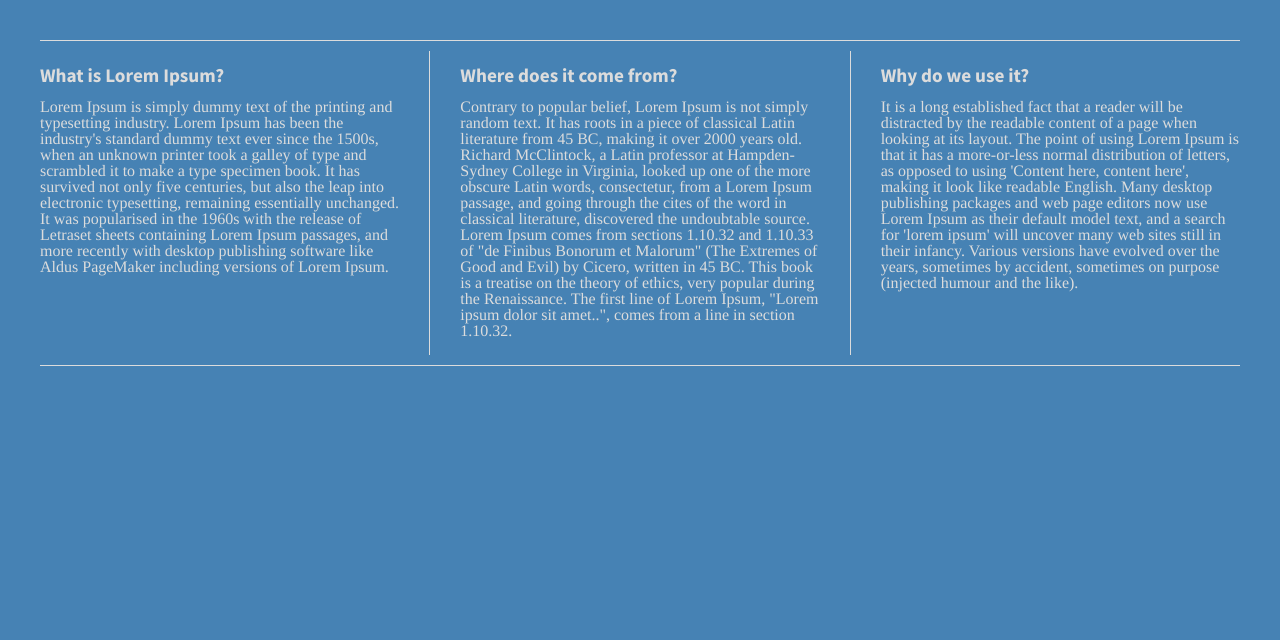
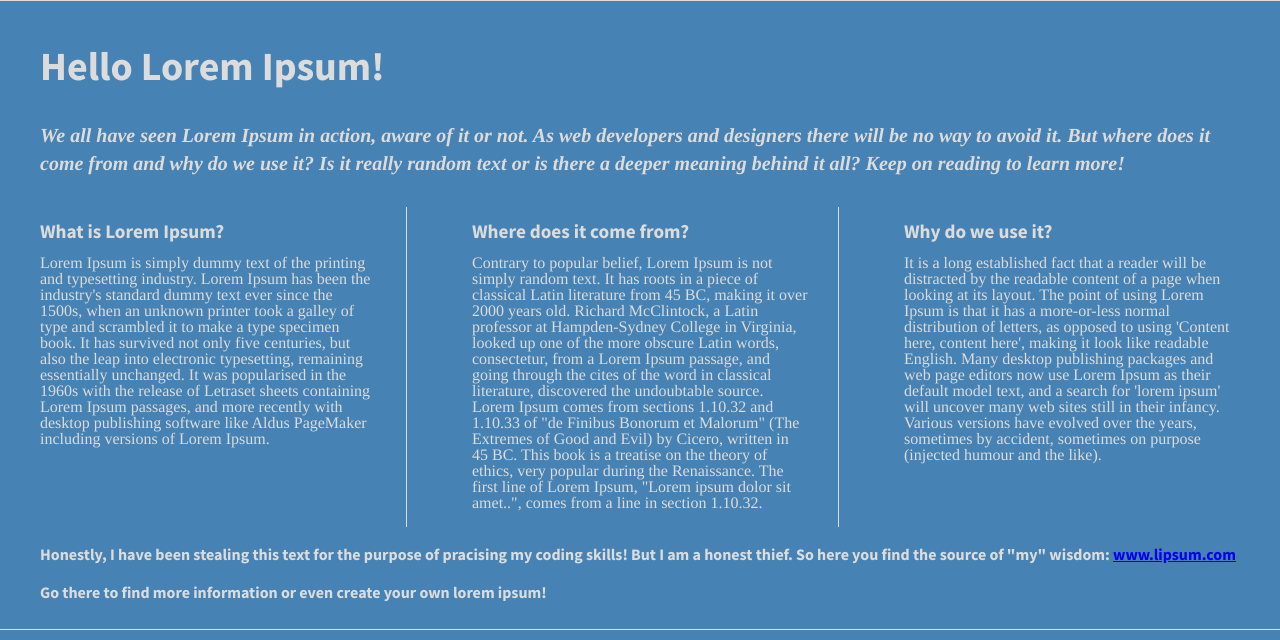
Before and after one commit to MarcellaWonderweapon/coding-responsive-websites-class-center-flexbox-3, a plain HTML site: page index.html in a window 1280 px wide. Drawn offline with nearby package versions, Linux system fonts and the light colour scheme.

Commit message:
Added header, intro and footer

```diff
--- a/css/main.css
+++ b/css/main.css
@@ -103,28 +103,33 @@ html {
 
 body {
   font-family: 'Source Sans Pro', sans-serif;
-  padding: 2em;
   font-size: 1.25em;
   height: 100%;
+  color: gainsboro;
+
 }
 
 .wrapper {
   /*add display:flex and set justify-content to space-between*/
+  padding: 2em;
   font-weight: 700;
   display: flex;
   justify-content: space-between;
-
+  flex-flow: row wrap;
 }
 
-
+.intro {
+    margin-bottom: 1.5em;
+    font-style: italic;
+    font-family: Arial, sans-serif;
+}
 
 .div-1, .div-2, .div-3 {
   /*give the divs a width of 30%, add display:flex, set justify-content and align-items to center*/
-  color: #fff;
   line-height: 1rem;
   background-color: transparent;
   height: auto;
-  width: 30%;
+  width: 28%;
   display: flex;
   justify-content: center;
   align-items: start;
@@ -298,12 +303,20 @@ body {
     }
 }
 
-h1 { font-size: 1.5rem;}
+h1 {
+    font-size: 2.5rem;
+ }
 
 h2 {
      font-size: 1.2rem;
      color: gainsboro;
 }
+
+.intro {
+        font-family: Times, serif;
+
+}
+
 
 p {
     font-size: 1rem;
@@ -329,7 +342,7 @@ p {
 
 }
 
-@media (max-width: 768px) {
+@media (max-width: 870px) {
     .div-1, .div-2, .div-3 {
        flex-flow: column wrap;
        width: 90%;
@@ -343,3 +356,8 @@ p {
         border: none;
     }
 }
+
+.footer {
+    font-family: 'Source sans pro', sans-serif;
+    font-weight: 600;
+}
--- a/index.html
+++ b/index.html
@@ -3,7 +3,7 @@
     <head>
         <meta charset="utf-8">
         <meta http-equiv="x-ua-compatible" content="ie=edge">
-        <title>Make me into a grid!</title>
+        <title>Lorem ipsum</title>
         <meta name="description" content="">
         <meta name="viewport" content="width=device-width, initial-scale=1">
 
@@ -22,6 +22,8 @@
         <![endif]-->
 
         <section class="wrapper">
+            <header><h1>Hello Lorem Ipsum!</h1></header>
+            <div class="intro">We all have seen Lorem Ipsum in action, aware of it or not. As web developers and designers there will be no way to avoid it. But where does it come from and why do we use it? Is it really random text or is there a deeper meaning behind it all? Keep on reading to learn more!</div>
             <div class="div-1">
                 <div><h2>What is Lorem Ipsum?</h2>
                 <p>Lorem Ipsum is simply dummy text of the printing and typesetting industry. Lorem Ipsum has been the industry's standard dummy text ever since the 1500s, when an unknown printer took a galley of type and scrambled it to make a type specimen book. It has survived not only five centuries, but also the leap into electronic typesetting, remaining essentially unchanged. It was popularised in the 1960s with the release of Letraset sheets containing Lorem Ipsum passages, and more recently with desktop publishing software like Aldus PageMaker including versions of Lorem Ipsum.</p></div>
@@ -36,6 +38,7 @@
                  <p>It is a long established fact that a reader will be distracted by the readable content of a page when looking at its layout. The point of using Lorem Ipsum is that it has a more-or-less normal distribution of letters, as opposed to using 'Content here, content here', making it look like readable English. Many desktop publishing packages and web page editors now use Lorem Ipsum as their default model text, and a search for 'lorem ipsum' will uncover many web sites still in their infancy. Various versions have evolved over the years, sometimes by accident, sometimes on purpose (injected humour and the like).</p></div>
 
             </div>
+        <footer><p class="footer">Honestly, I have been stealing this text for the purpose of pracising my coding skills! But I am a honest thief. So here you find the source of "my" wisdom: <a href="https://lipsum.com" target="_blank">www.lipsum.com</a> </p><p class="footer footer2">Go there to find more information or even create your own lorem ipsum!</p></footer>
         </section>
 
         <script src="https://ajax.googleapis.com/ajax/libs/jquery/1.11.3/jquery.min.js"></script>
```
